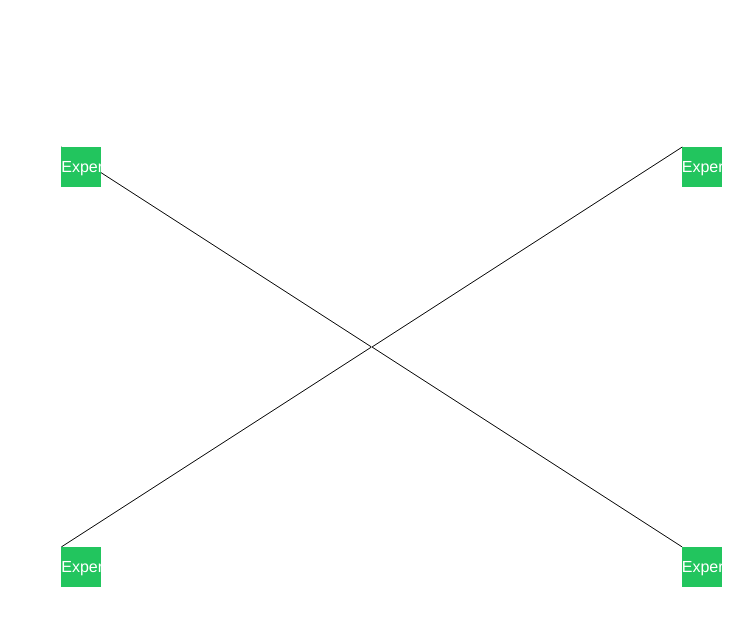
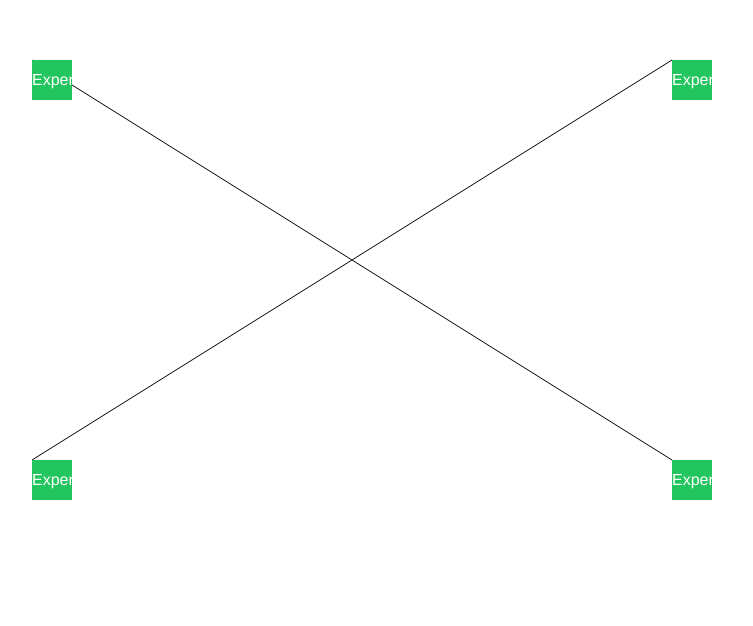
Before and after one commit to georgegausden/portfolio, a Next.js app: page / in a window 1280 px wide. Shown: the part 140-766 px from the top of the page, without its empty margins (288-1041 px from the left). Built offline with nearby package versions, Linux system fonts and the light colour scheme.

Commit message:
Add MainLayout component to RootLayout

```diff
--- /dev/null
+++ b/app/components/mainLayout.tsx
@@ -0,0 +1,21 @@
+// components/MainLayout.tsx
+'use client'
+import React from 'react';
+import { usePathname } from 'next/navigation';
+
+interface MainLayoutProps {
+  children: React.ReactNode;
+}
+
+const MainLayout: React.FC<MainLayoutProps> = ({ children }) => {
+
+  const isHomePage = usePathname() === '/';
+
+  return (
+    <div className={isHomePage ? '' : 'ml-[39px] mt-[87px] relative scroll-smooth'}>
+      {children}
+    </div>
+  );
+};
+
+export default MainLayout;
--- a/app/layout.tsx
+++ b/app/layout.tsx
@@ -2,6 +2,7 @@ import Navbar from "./components/navbar";
 import type { Metadata } from "next";
 import { Inter } from "next/font/google";
 import { Arimo } from "next/font/google";
+import MainLayout from "./components/mainLayout";
 
 
 import "./globals.css";
@@ -33,11 +34,11 @@ export default function RootLayout({
   return (
     <html lang="en" className={inter.className}>
 
-      <body className='text-black ml-[39px] mt-[87px] relative scroll-smooth'>
+      <body className='text-black'>
 
 
 
-          {children}
+        <MainLayout>{children}</MainLayout>
 
       </body>
     </html>
```
